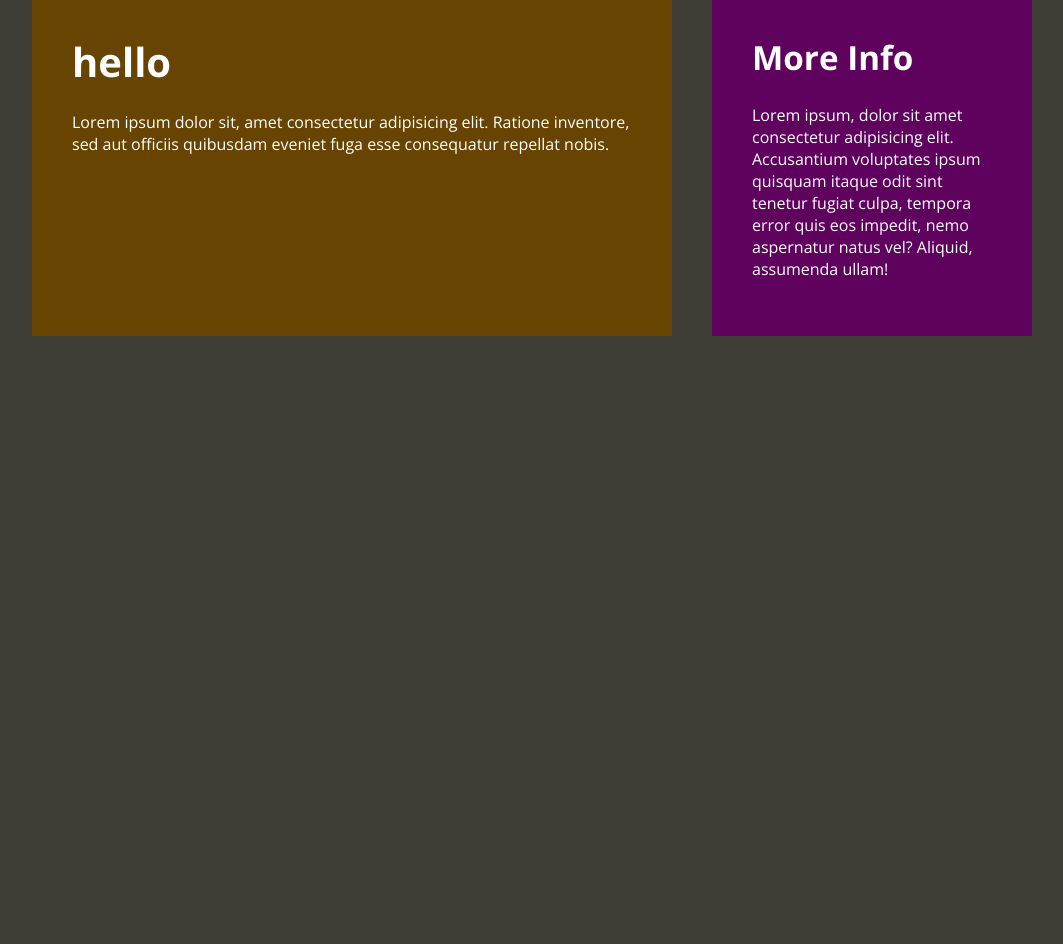
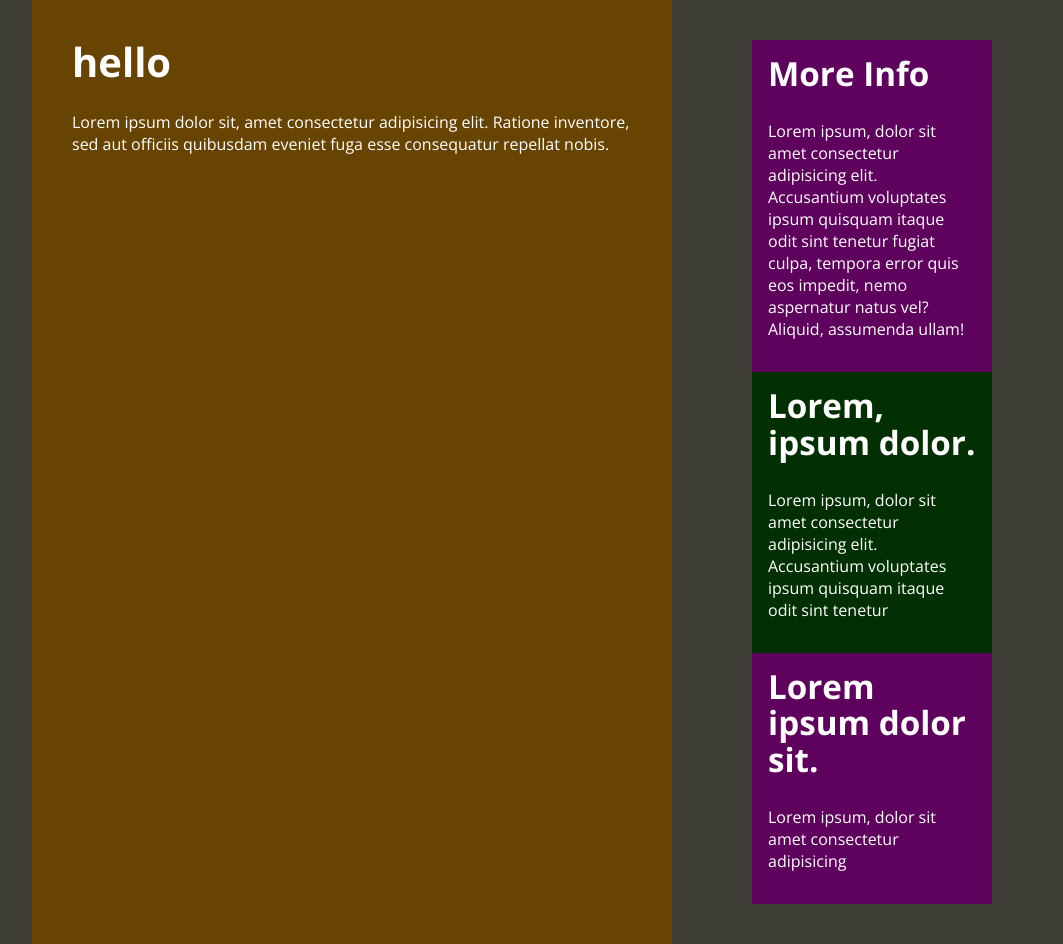
Before and after one commit to iamAndreyGavrilov/remember-Sass-BEM-Responsive-Design, a website: page index.html in a window 1280 px wide. Shown: the whole page, without its empty margins (108-1171 px from the left). Before the commit the page ends 800 px from the top, so only its background shows below. Drawn offline with nearby package versions, Linux system fonts and the light colour scheme.

Commit message:
вложенность и BEM

```diff
--- a/app/scss/layout/_grid.scss
+++ b/app/scss/layout/_grid.scss
@@ -6,7 +6,7 @@
   grid-template-rows: auto auto;
   gap: 40px;
   //   max-width: 1000px;
-  width: min(100% - u.rem(40), 1000px);
+  width: min(100% - u.rem(40), u.rem(1000));
   margin-inline: auto;
 
   @include u.breakpoint(large) {
@@ -30,8 +30,6 @@
     }
   }
   &__sidebar {
-    background-color: rgb(94, 2, 94);
-
     @include u.breakpoint-down(medium) {
       text-align: center;
     }
@@ -40,4 +38,12 @@
       text-align: right;
     }
   }
+  &__widget {
+    background-color: rgb(94, 2, 94);
+    padding: u.rem(16);
+
+    &--green {
+      background-color: hsl(120, 88%, 10%);
+    }
+  }
 }
--- a/index.html
+++ b/index.html
@@ -25,13 +25,26 @@
         </p>
       </main>
       <aside class="grid__sidebar">
-        <h2>More Info</h2>
-        <p>
-          Lorem ipsum, dolor sit amet consectetur adipisicing elit. Accusantium
-          voluptates ipsum quisquam itaque odit sint tenetur fugiat culpa,
-          tempora error quis eos impedit, nemo aspernatur natus vel? Aliquid,
-          assumenda ullam!
-        </p>
+        <div class="grid__widget">
+          <h2>More Info</h2>
+          <p>
+            Lorem ipsum, dolor sit amet consectetur adipisicing elit.
+            Accusantium voluptates ipsum quisquam itaque odit sint tenetur
+            fugiat culpa, tempora error quis eos impedit, nemo aspernatur natus
+            vel? Aliquid, assumenda ullam!
+          </p>
+        </div>
+        <div class="grid__widget grid__widget--green">
+          <h2>Lorem, ipsum dolor.</h2>
+          <p>
+            Lorem ipsum, dolor sit amet consectetur adipisicing elit.
+            Accusantium voluptates ipsum quisquam itaque odit sint tenetur
+          </p>
+        </div>
+        <div class="grid__widget">
+          <h2>Lorem ipsum dolor sit.</h2>
+          <p>Lorem ipsum, dolor sit amet consectetur adipisicing</p>
+        </div>
       </aside>
     </div>
   </body>
```
Also changed, not shown: dist/style.css, 1 other file.
